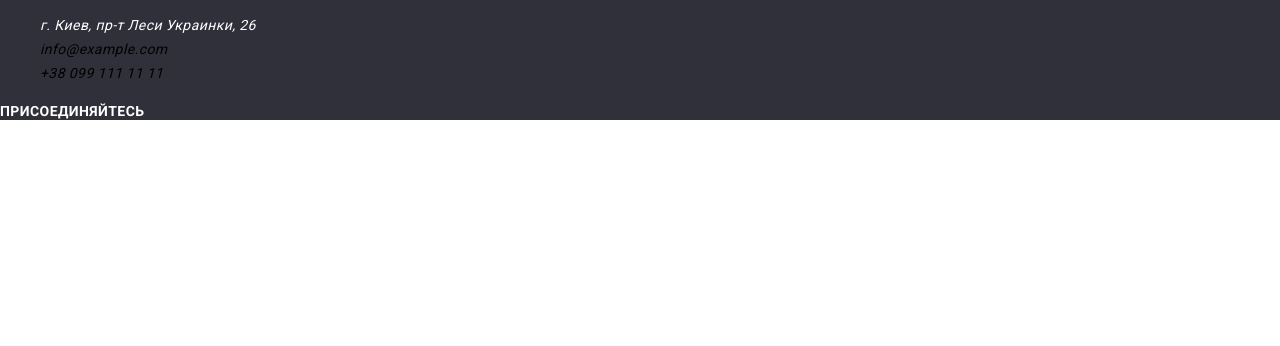
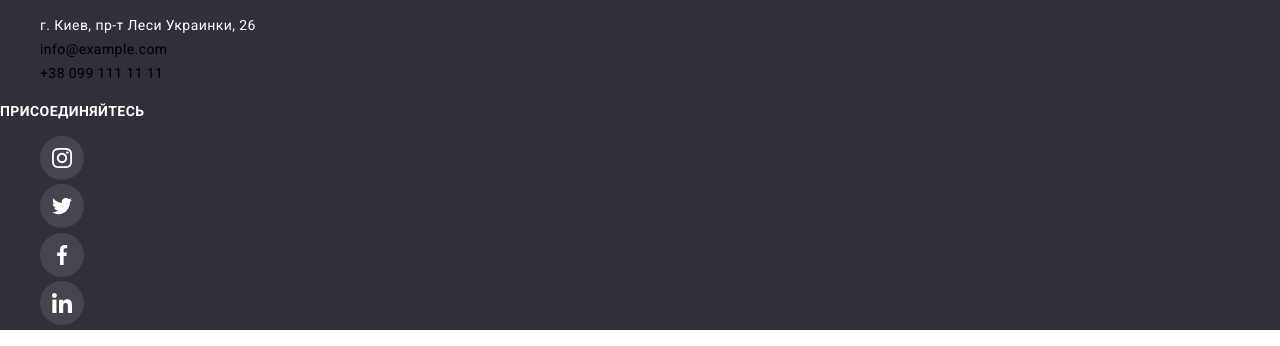
Before and after one commit to valeriavoronova/goit-markup-hw-02, a plain HTML site: page index.html in a window 1280 px wide. Shown: the part 4501-4847 px from the top of the page. Before the commit the page ends 4637 px from the top, so only its background shows below. Drawn offline with Linux system fonts and the light colour scheme.

Commit message:
edited-footer

```diff
--- a/css/styles.css
+++ b/css/styles.css
@@ -222,7 +222,7 @@ h1{
 
 .address{
 
-
+    font-style: normal;
     font-weight: normal;
     font-size: 14px;
     line-height: 1.71;
@@ -233,7 +233,7 @@ h1{
 
 .mail-phone{
 
-
+    font-style: normal;
     font-weight: normal;
     font-size: 14px;
     line-height: 1.71;
--- a/index.html
+++ b/index.html
@@ -225,16 +225,16 @@
             <b>присоединяйтесь</b>
             <ul class= "list">
                 <li>
-                    <a href="" aria-label="иконка инстаграма"></a>
+                    <a href="" aria-label="иконка инстаграма"><img src="./images/social_buttons/inst-bot.svg" alt="иконка инстаграма"></a>
                 </li>
                 <li>
-                    <a href="" aria-label="иконка твиттера"></a>
+                    <a href="" aria-label="иконка твиттера"><img src="./images/social_buttons/twit-bot.svg" alt="иконка твиттера"></a>
                 </li>
                 <li>
-                    <a href="" aria-label="иконка фейсбука"></a>
+                    <a href="" aria-label="иконка фейсбука"><img src="./images/social_buttons/fb-bot.svg" alt="иконка фейсбука"></a>
                 </li>
                 <li>
-                    <a href="" aria-label="иконка линкедин"></a>
+                    <a href="" aria-label="иконка линкедин"><img src="./images/social_buttons/in-bot.svg" alt="иконка линкедин"></a>
                 </li>
             </ul>
         </div>
```
Also changed, not shown: portfolio.html (+4 -4 lines), images/social_buttons/fb-bot.svg (added), images/social_buttons/in-bot.svg (added), images/social_buttons/inst-bot.svg (added), images/social_buttons/twit-bot.svg (added).
